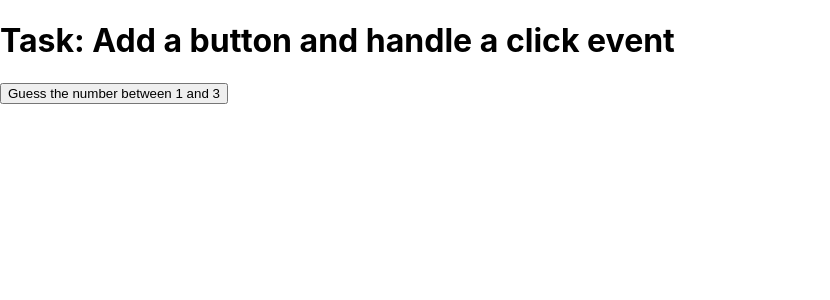
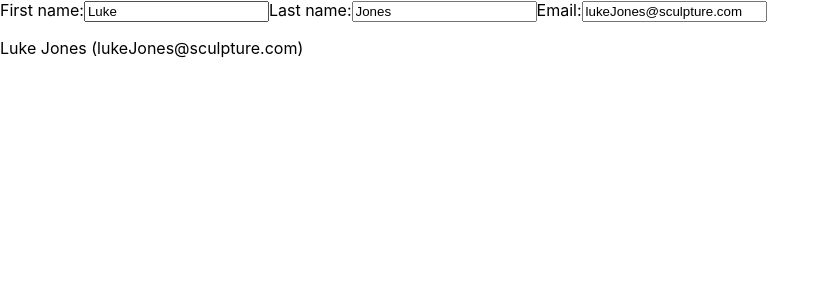
Before and after one commit to Waiyan64/my-first-react-app, a React (Create React App) app: page / in a window 1280 px wide. Shown: the top 300 px of the page, without its empty margins (0-830 px from the left). Built offline with nearby package versions, Linux system fonts and the light colour scheme.

Commit message:
form manipulation

```diff
--- a/src/App.js
+++ b/src/App.js
@@ -1,19 +1,14 @@
 import logo from './logo.svg';
 import './App.css';
+import RegisterForm from './RegisterForm';
 
 
 
 function App() {
-  function handleClick() {
-    let randomNum = Math.floor(Math.random() *3) + 1;
-    console.log(randomNum);
-    let userInput = prompt('type a number');
-    alert(`Computer number: ${randomNum}, your guess: ${userInput}`);
-  }
+
   return (
     <div>
-      <h1>Task: Add a button and handle a click event</h1>
-      <button onClick={handleClick}>Guess the number between 1 and 3</button>
+      <RegisterForm />
     </div>
   )
 
--- /dev/null
+++ b/src/RegisterForm.js
@@ -0,0 +1,55 @@
+import { useState } from "react";
+
+export default function RegisterForm() {
+    const [form, setform] = useState({
+        firstName: 'Luke',
+        lastName: 'Jones',
+        email: 'lukeJones@sculpture.com',
+    });
+
+    return (
+        <>
+            <label>
+                First name:
+                <input
+                value = {form.firstName}
+                onChange = {e => {
+                    setform({
+                        ...form,
+                        firstName: e.target.value
+                    });
+                }}
+                />
+            </label>
+            <label>
+                Last name:
+                <input
+                value = {form.lastName}
+                onChange = {e => {
+                    setform({
+                        ...form,
+                        lastName: e.target.value
+                    });
+                }}
+                />
+            </label>
+            <label>
+                Email:
+                <input
+                value = {form.email}
+                onChange = {e => {
+                    setform({
+                        ...form,
+                        email: e.target.value
+                    });
+                }}
+                />
+            </label>
+            <p>
+                {form.firstName}{' '}
+                {form.lastName}{' '}
+                ({form.email})
+            </p>
+        </>
+    );
+}
```
